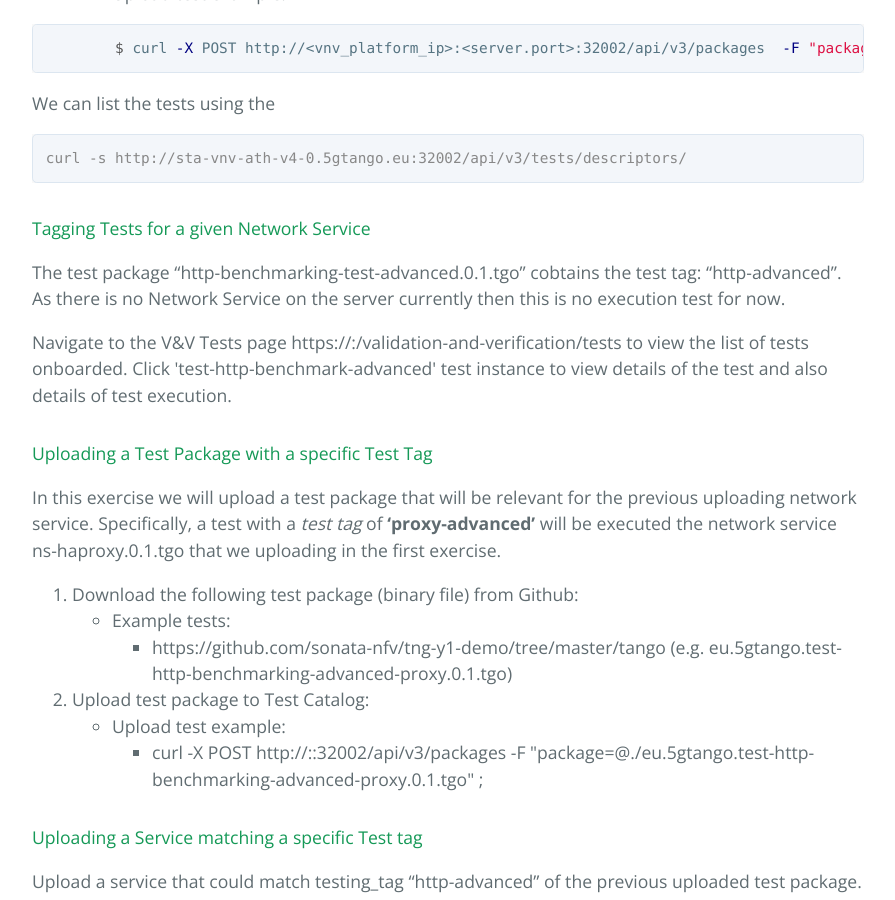
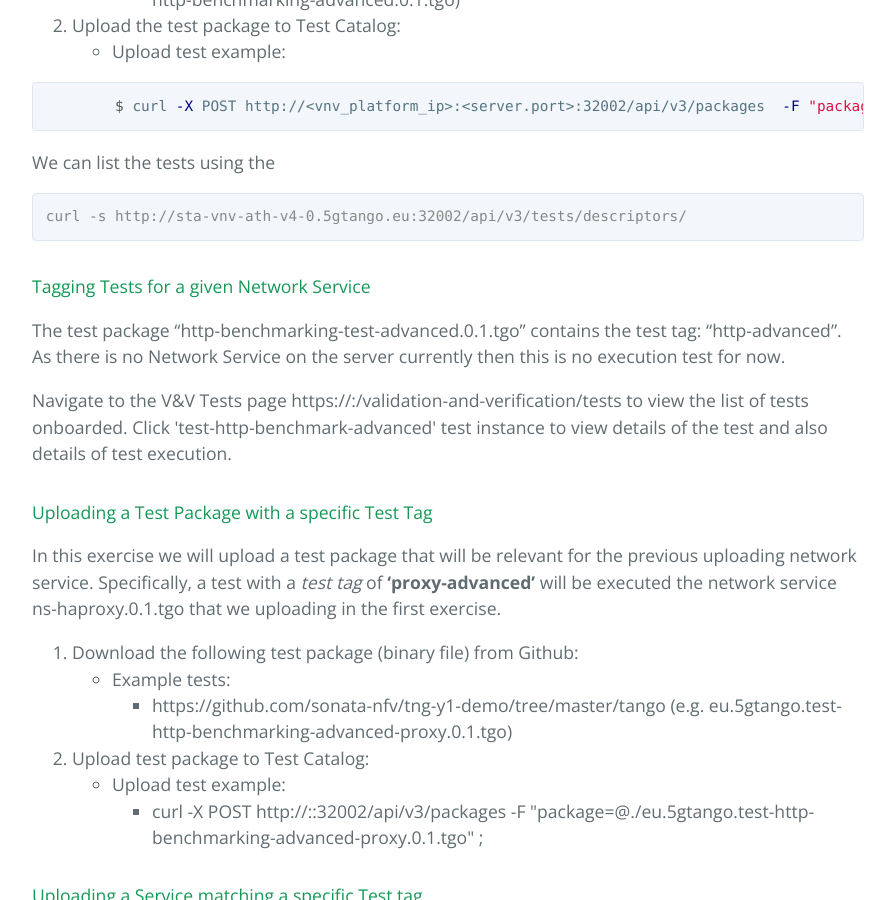
Before and after one commit to sonata-nfv/sonata-nfv.github.io, a Jekyll site: the page built from vnv.md, in a window 1280 px wide and 900 px high, scrolled down 2033 px. Shown: the whole window, without its empty margins (192-1087 px from the left). Built offline with Jekyll 4.4.1, drawn with Linux system fonts in a browser that asks for light colours; our own code applies the rules of GitHub Pages for plain Markdown files; some of the changed text lies outside the part shown.

````diff
--- a/vnv.md
+++ b/vnv.md
@@ -84,7 +85,7 @@ curl -s http://sta-vnv-ath-v4-0.5gtango.eu:32002/api/v3/tests/descriptors/
 ```
 #### Tagging Tests for a given Network Service
 
-The test package "http-benchmarking-test-advanced.0.1.tgo" cobtains the test tag: "http-advanced". As there is no  Network Service on the server currently then this is no execution test for now.
+The test package "http-benchmarking-test-advanced.0.1.tgo" contains the test tag: "http-advanced". As there is no  Network Service on the server currently then this is no execution test for now.
 
 Navigate to the V&V Tests page https://<vnv_platform_ip>:<server.port>/validation-and-verification/tests to view the list of tests onboarded.  Click 'test-http-benchmark-advanced' test instance to view details of the test and also details of test execution.
 
````
Also changed, not shown: other parts of vnv.md (+2 -1 lines), quickguide.md (+10 -4 lines), images/5gtango-install-1234.png (added), images/5gtango-install.png (added).
